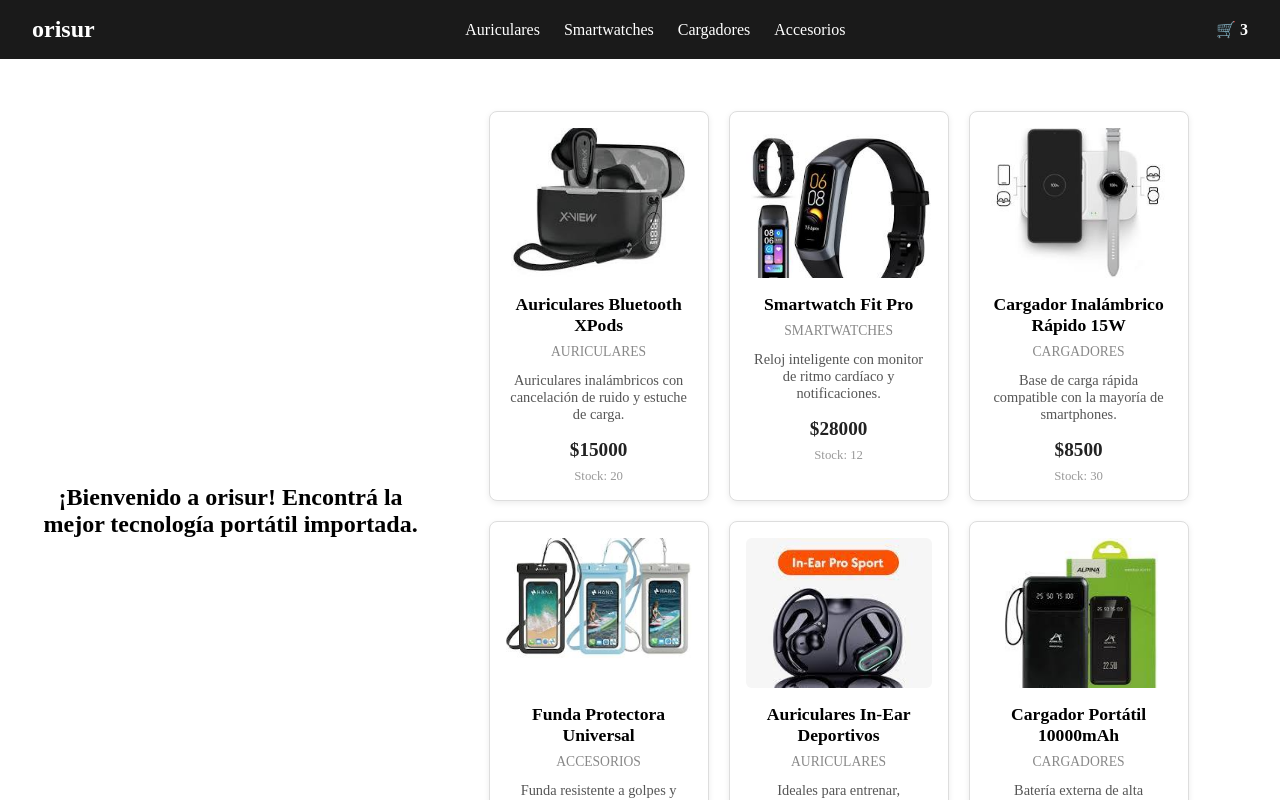
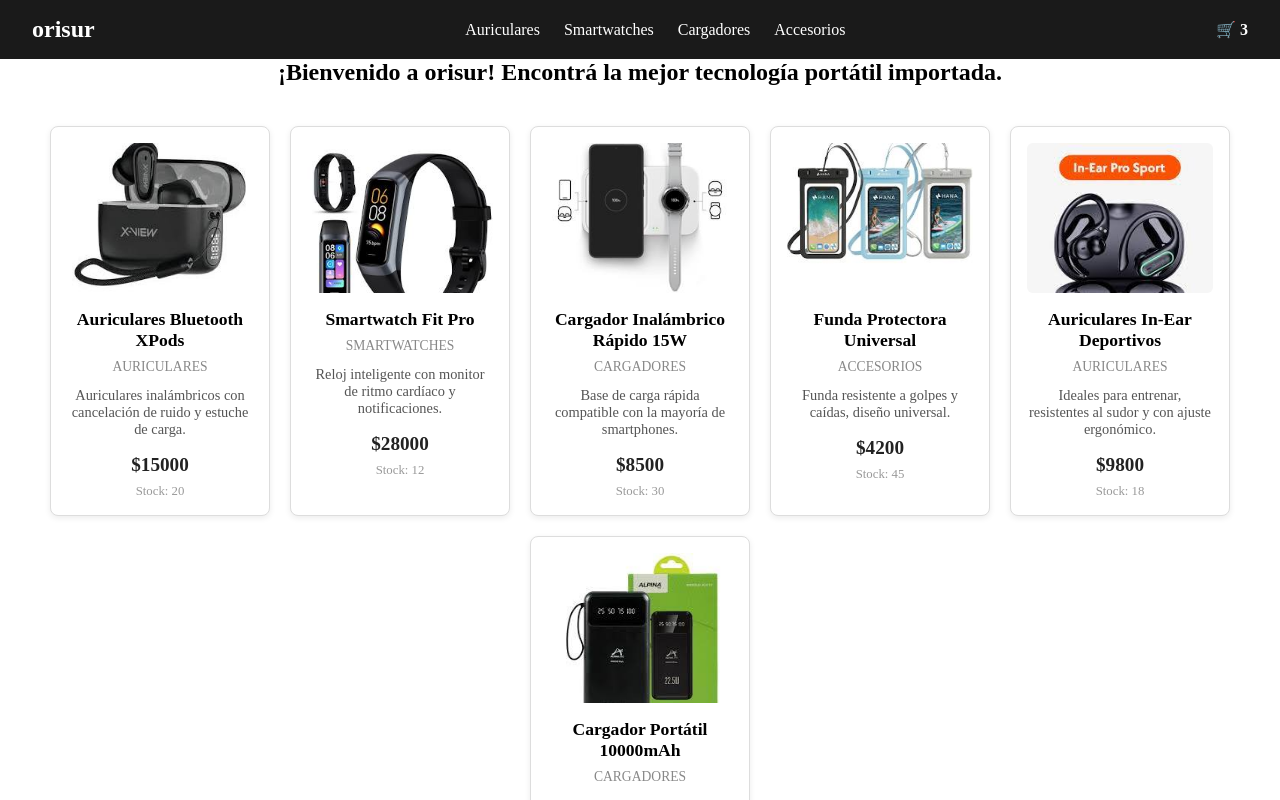
Before and after one commit to javimathesan/orisur, a React (Vite) app: page / in a window 1280 px wide. Shown: the top 800 px of the page. Built offline with nearby package versions, Linux system fonts and the light colour scheme.

Commit message:
fix: centrado de saludo en ItemListContainer

```diff
--- a/src/components/ItemListContainer/ItemListContainer.css
+++ b/src/components/ItemListContainer/ItemListContainer.css
@@ -1,7 +1,10 @@
 .item-list-container {
   display: flex;
-  justify-content: center;
+  flex-direction: column;
   align-items: center;
+}
+
+.greeting {
   text-align: center;
-  padding: 2rem;
+  margin-bottom: 20px;
 }
```
